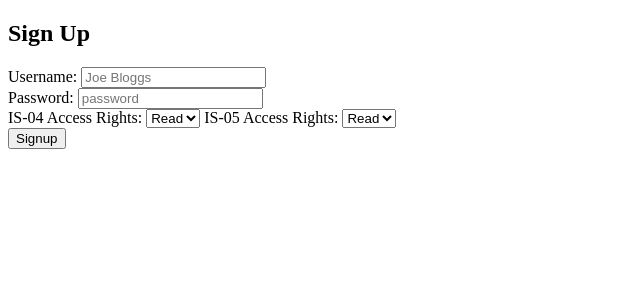
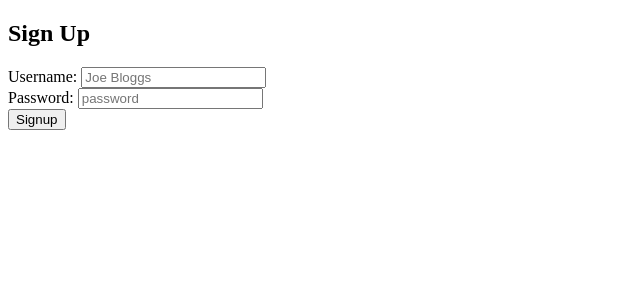
Before and after one commit to bbc/nmos-auth-server, a Python web app: template nmosauth/auth_server/templates/signup.html in a window 1280 px wide. Shown: the part 98-398 px from the top of the page, without its empty margins (0-640 px from the left). Run offline with Jinja, Linux system fonts and the light colour scheme; the template is opened without the code that fills it, so the values that code supplies are empty.

Commit message:
determine type of user login based on session value

```diff
--- a/nmosauth/auth_server/security_api.py
+++ b/nmosauth/auth_server/security_api.py
@@ -88,9 +88,9 @@ class SecurityAPI(WebAPI):
                 owner = getResourceOwner(username)
                 if not owner or not owner.check_password(request.authorization.password):
                     abort(401)
-            g.owner = owner
             if not owner:
                 if "Accept" in request.headers and "text/html" in request.headers.get("Accept"):
+                    session["owner"] = True
                     session["redirect"] = request.url
                     return redirect(url_for('_login'))
                 else:
@@ -134,8 +134,9 @@ class SecurityAPI(WebAPI):
             if not username or not password:
                 message = "Please Fill In Both Username and Password."
                 return render_template('login.html', message=message)
-            if "owner" in g:
+            if "owner" in session and session["owner"] is True:
                 user = getResourceOwner(username)
+                del session["owner"]
             else:
                 user = getAdminUser(username)
             if not user:
--- a/nmosauth/auth_server/templates/error.html
+++ b/nmosauth/auth_server/templates/error.html
@@ -17,7 +17,7 @@ limitations under the License. -->
 <head>
   <title>BBC R&amp;D OAuth2 Server</title>
   <link rel="stylesheet" type="text/css" href="{{ url_for('_style', filename='error.css') }}">
-  <link rel="icon" href="http://newsvote.bbc.co.uk/favicon.ico">
+  <link rel="icon" href="{{ url_for('_style', filename='bbc_favicon.ico') }}">
 </head>
 
 <h1>{{ code }} Error Page: {{ message }}</h1>
--- a/nmosauth/auth_server/templates/signup.html
+++ b/nmosauth/auth_server/templates/signup.html
@@ -26,21 +26,6 @@ limitations under the License. -->
     <span>Password:</span>
     <input type="text" name="password" id="password" placeholder="password"><br>
   </label>
-  <label>
-    <span>IS-04 Access Rights:</span>
-    <select name="is04" id="is04">
-      <option value="read">Read</option>
-      <option value="write">Write</option>
-    </select>
-  </label>
-  <label>
-    <span>IS-05 Access Rights:</span>
-    <select name="is05" id="is05">
-      <option value="read">Read</option>
-      <option value="write">Write</option>
-    </select>
-    <br>
-  </label>
   <button type="submit">Signup</button>
 </form>
 
```
